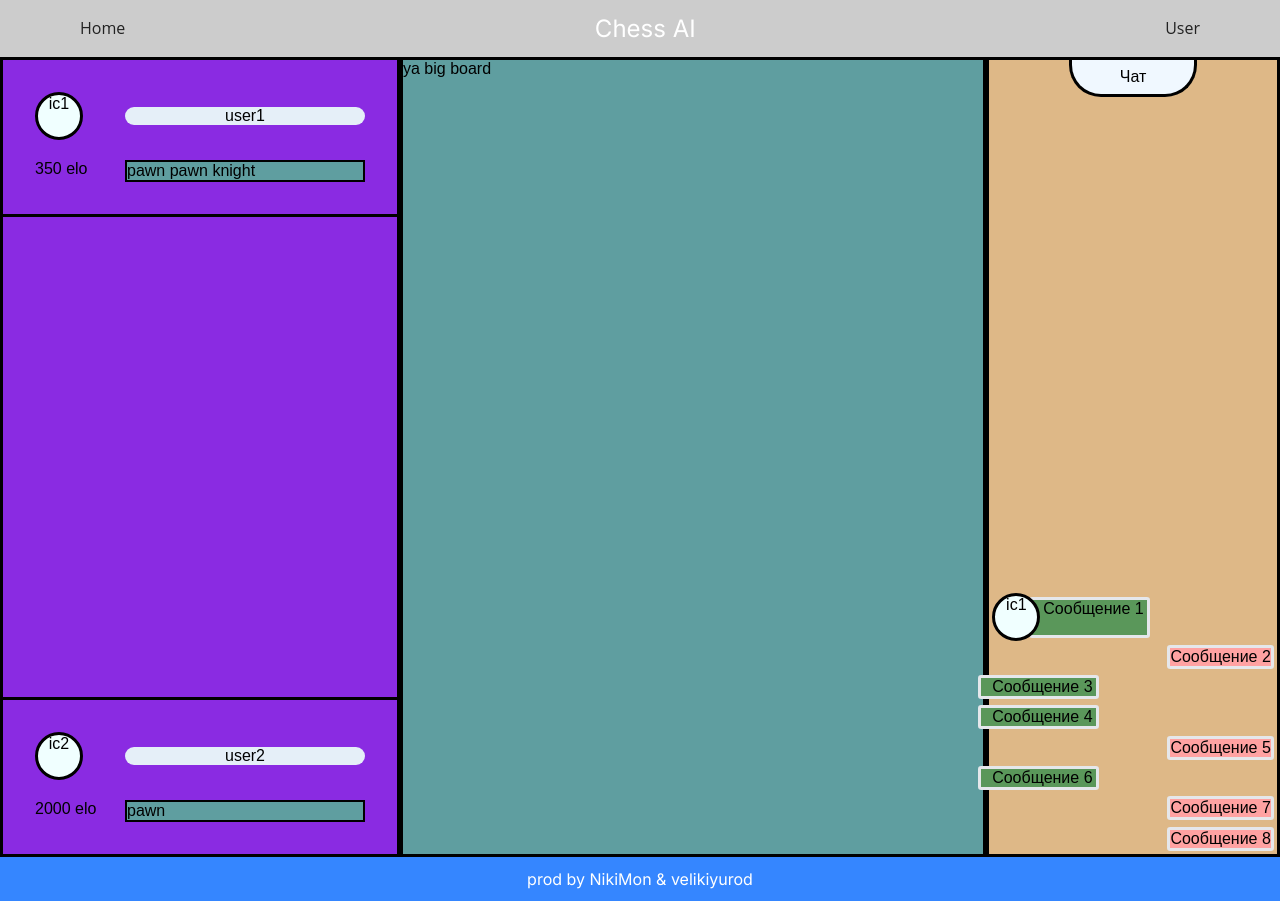
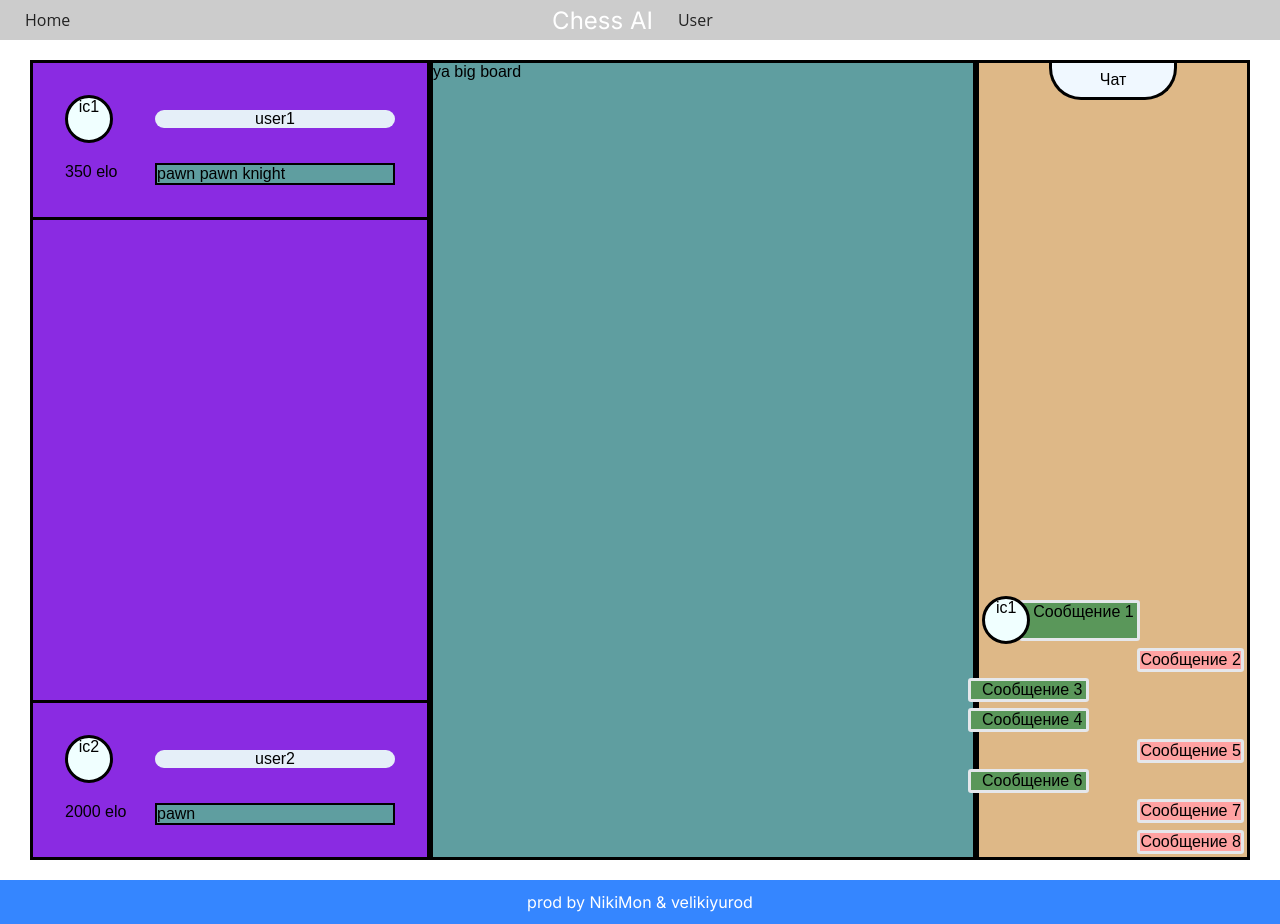
Before and after one commit to LevchukKirill/AIChess, a Next.js app in the folder web-chess/: page /test in a window 1280 px wide. Before the commit the page ends 901 px from the top, so only its background shows below. Built offline with nearby package versions, Linux system fonts and the light colour scheme.

Commit message:
added menu slide list

```diff
--- a/web-chess/src/app/home.module.css
+++ b/web-chess/src/app/home.module.css
@@ -1,5 +1,6 @@
 .content {
   /* display: flex; */
+  padding: 20px 30px 20px;
   flex-direction: column;
   flex-shrink: 1;
   flex: 1;
--- a/web-chess/src/components/layouts/header/Header.tsx
+++ b/web-chess/src/components/layouts/header/Header.tsx
@@ -3,23 +3,44 @@ import styles from './header.module.css';
 
 const Header = () => {
   return (
-    <header className={styles.header}>
+    <header className={styles.header} tabIndex={0}>
       {/* <div className={styles.container}> */}
-      <nav id='container'>
-        <ul>
-          <a href=''>
-            <li className={styles.nav_li}>Home</li>
-          </a>
-        </ul>
-      </nav>
+      {/* <div className={styles.nav_container}> */}
+      <div id={styles.nav_container}>
+        <div className={styles.bg}></div>
+        <div className={styles.button} tabIndex={0}>
+          <div className={styles.nav_el}>Home</div>
+        </div>
+        <div id={styles.menu_list} tabIndex={0}>
+          <ul>
+            <li>
+              <a href='#0'>Home</a>
+            </li>
+            <li>
+              <a href='#0'>Services</a>
+            </li>
+            <li>
+              <a href='#0'>Blog</a>
+            </li>
+            <li>
+              <a href='#0'>About</a>
+            </li>
+            <li>
+              <a href='#0'>Contact</a>
+            </li>
+            <li>
+              <a href='#0'>Facebook</a>
+              <a href='#0'>Instagram</a>
+            </li>
+          </ul>
+        </div>
+      </div>
       <h1 className={styles.header_text}>Chess AI</h1>
-      <nav className={styles.nav}>
-        <ul>
-          <a href=''>
-            <li className={styles.nav_li}>User</li>
-          </a>
-        </ul>
-      </nav>
+      <div className={styles.container_right}>
+        <div className={styles.button}>
+          <div className={styles.nav_el}>User</div>
+        </div>
+      </div>
       {/* </div> */}
     </header>
   );
--- a/web-chess/src/components/layouts/header/header.module.css
+++ b/web-chess/src/components/layouts/header/header.module.css
@@ -4,21 +4,33 @@
   width: 100%;
   height: 60px;
   margin: 0 auto;
-  padding: 1rem 5rem;
   background: #cccccc;
   color: #fff;
   flex-direction: row;
-  justify-content: space-between;
+  justify-content: center;
   position: sticky;
   top: 0;
   /* align-items: center; */
   /* -webkit-tap-highlight-color: rgba(0, 0, 0, 0); */
 }
-.container {
-  position: fixed;
+.container_left {
+  padding: 1rem 5rem;
+  position: absolute;
+  left: 0;
   height: 100vh;
   width: 100%;
+  /* border: 1px solid black; */
   pointer-events: none;
+}
+.container_right {
+  /* border: 1px solid black; */
+  /* padding: 1rem 5rem; */
+  /* position: absolute; */
+  /* right: 100; */
+
+  /* height: 100vh; */
+  /* width: 100%; */
+  /* pointer-events: none; */
 }
 .header_text {
   line-height: 25px;
@@ -28,12 +40,15 @@
   /* display: inline; */
   /* border: 1px solid black; */
 }
-.nav {
-  list-style: none;
-  /* border: 1px solid black; */
-  flex-direction: row;
+#nav_container {
+  /* border: 10px solid black; */
+  /* flex-direction: row; */
+  position: fixed;
+  height: 100vh;
+  width: 100%;
+  pointer-events: none;
 }
-.nav_li {
+.nav_el {
   /* border: 12px solid black; */
 
   /* border: 1px solid black; */
@@ -42,7 +57,71 @@
   width: 100%;
   height: 100%;
   list-style-type: none;
+  align-items: center;
+  align-content: center;
   font-family: 'Open Sans', 'Droid Sans', Helvetica, Arial, sans-serif;
   color: #222;
   /* padding: 0 1rem; */
 }
+.button {
+  /* border: 1px solid black; */
+  position: relative;
+  display: flex;
+  flex-direction: column;
+  /* justify-content: center; */
+  /* -webkit-appearance: none; */
+  /* -webkit-tap-highlight-color: rgba(255, 255, 255, 1); */
+
+  margin-left: 25px;
+  width: 50px;
+  height: 40px;
+  touch-action: manipulation;
+  cursor: pointer;
+  pointer-events: auto;
+}
+
+.bg {
+  position: absolute;
+  top: 60px;
+  left: 0;
+  width: 100%;
+  height: calc(100% - 60px);
+  visibility: hidden;
+  /* visibility: visible; */
+  /* border: 30px solid black; */
+  opacity: 0;
+  transition: 0.3s;
+  background: #000;
+}
+
+#nav_container:focus-within .bg {
+  visibility: visible;
+  opacity: 0.6;
+}
+
+#nav_container:focus-within .button {
+  pointer-events: none;
+}
+
+#menu_list {
+  /* border: 1px solid black; */
+  margin-top: 60px;
+  padding: 20px;
+  width: 90%;
+  max-width: 300px;
+  position: absolute;
+  top: 0;
+  left: 0;
+  height: calc(100% - 104px);
+  background: #ececec;
+  pointer-events: auto;
+  /* -webkit-tap-highlight-color: rgba(0, 0, 0, 0); */
+  transform: translateX(-100%);
+  transition: transform 0.3s;
+  will-change: transform;
+  contain: paint;
+}
+
+#nav_container:focus-within #menu_list {
+  transform: none;
+}
```
